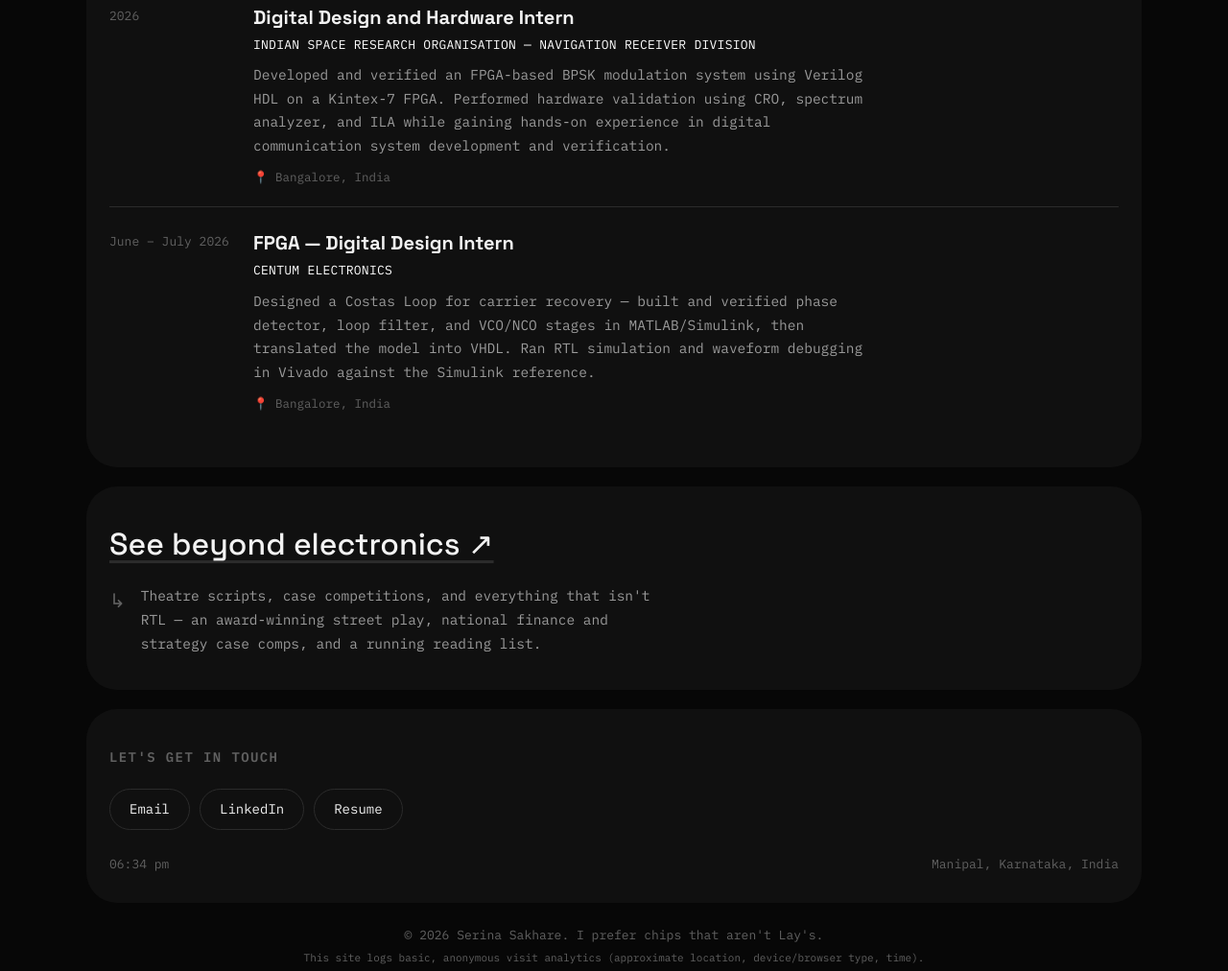
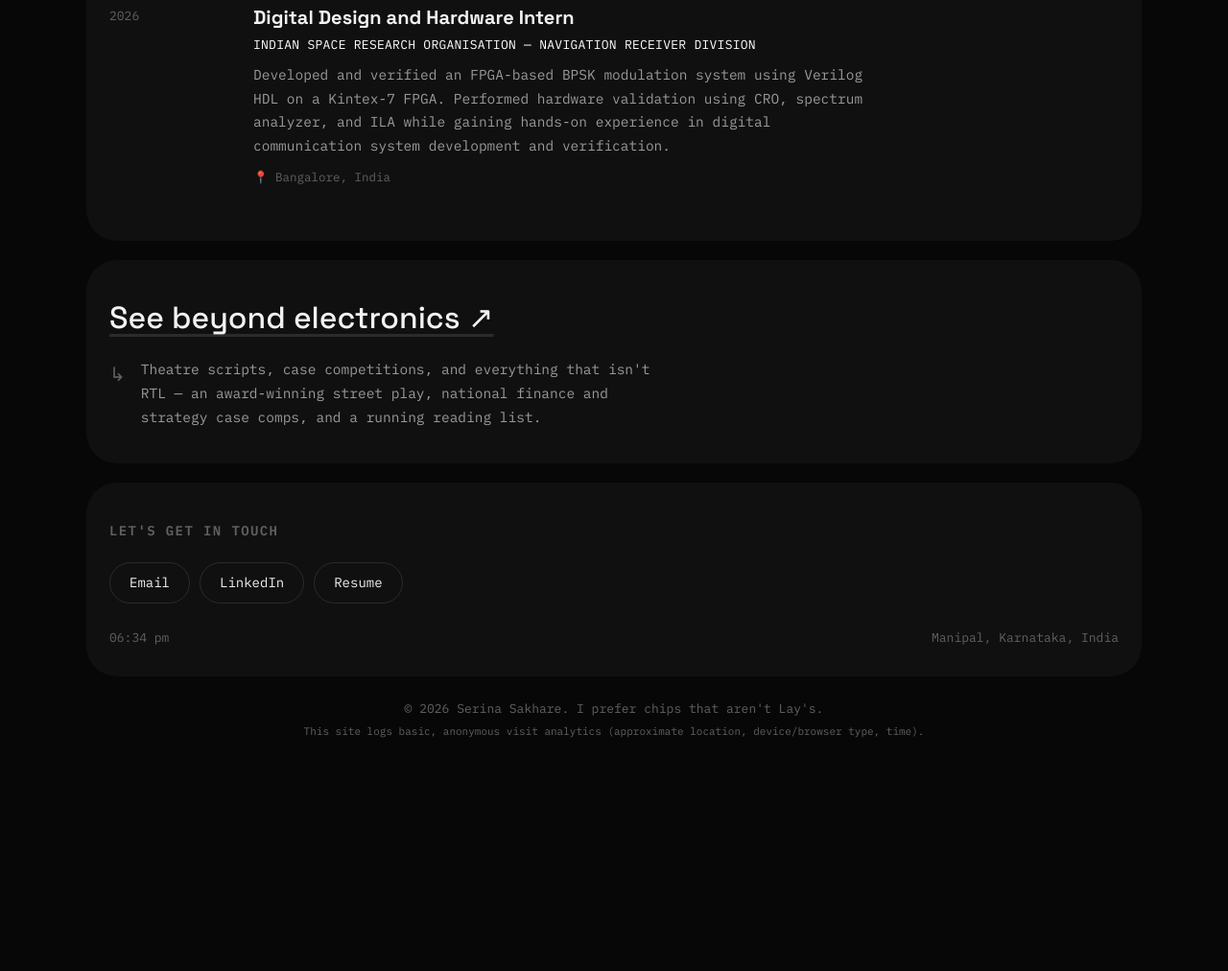
Before and after one commit to serinabuilds/serina-sakhare.github.io, a plain HTML site: page index.html in a window 1280 px wide. Shown: the part 2400-3412 px from the top of the page at 96% size. After the commit the page ends 3231 px from the top, so only its background shows below. Drawn offline with Linux system fonts and the light colour scheme; no server answers.

Commit message:
Add files via upload

```diff
--- a/index.html
+++ b/index.html
@@ -841,15 +841,6 @@
         </div>
       </div>
 
-      <div class="tl-row">
-        <div class="tl-year">June – July 2026</div>
-        <div>
-          <h3 class="tl-role">FPGA — Digital Design Intern</h3>
-          <p class="tl-org">CENTUM ELECTRONICS</p>
-          <p class="tl-desc">Designed a Costas Loop for carrier recovery — built and verified phase detector, loop filter, and VCO/NCO stages in MATLAB/Simulink, then translated the model into VHDL. Ran RTL simulation and waveform debugging in Vivado against the Simulink reference.</p>
-          <div class="tl-meta"><span>📍 Bangalore, India</span></div>
-        </div>
-      </div>
     </div>
   </section>
 
@@ -953,7 +944,7 @@
           title: "Costas Loop",
           overview: "A phase-locked carrier recovery system, modeled first in MATLAB/Simulink and then translated into synthesizable VHDL for FPGA implementation.",
           status: "COMPLETED",
-          role: "Digital Design Intern",
+          role: "Digital Design Engineer",
           year: "2026",
           tags: ["MATLAB", "SIMULINK", "VHDL", "SIGNAL PROCESSING"],
           bullets: [
```
